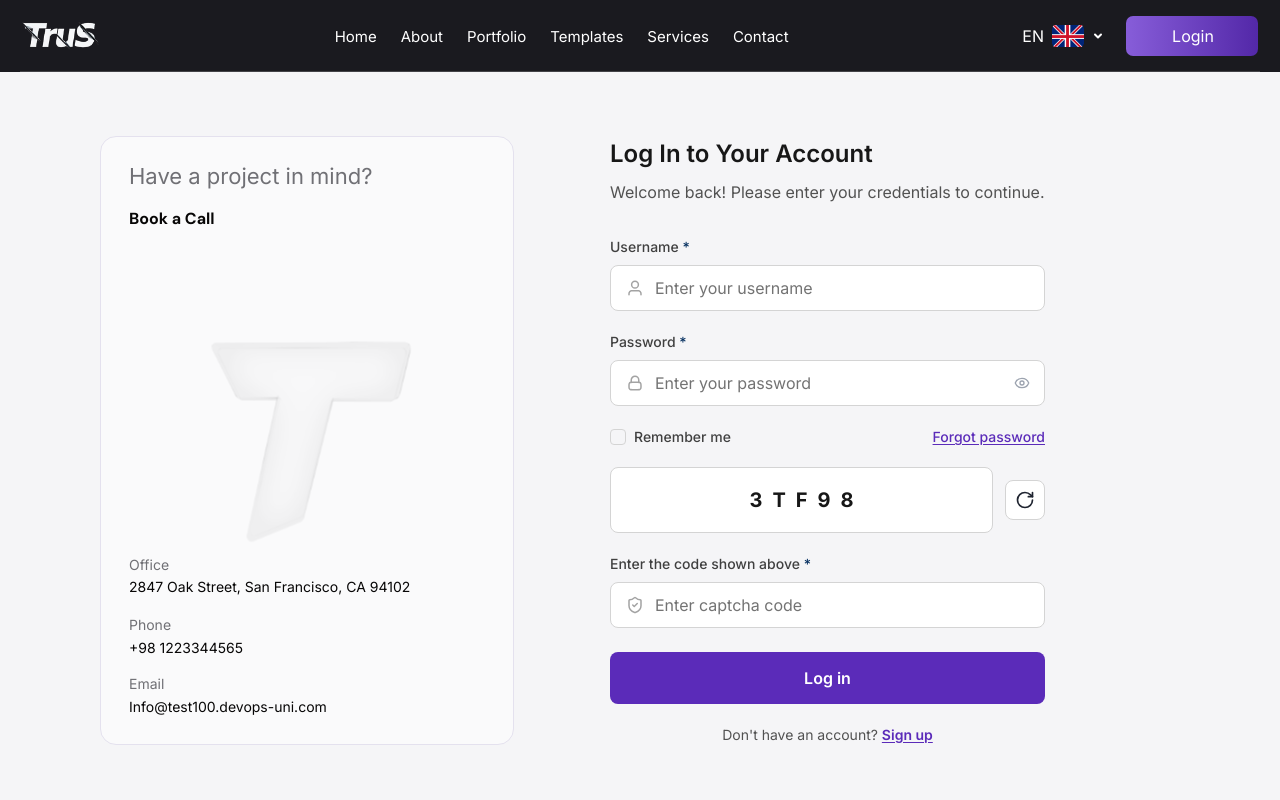
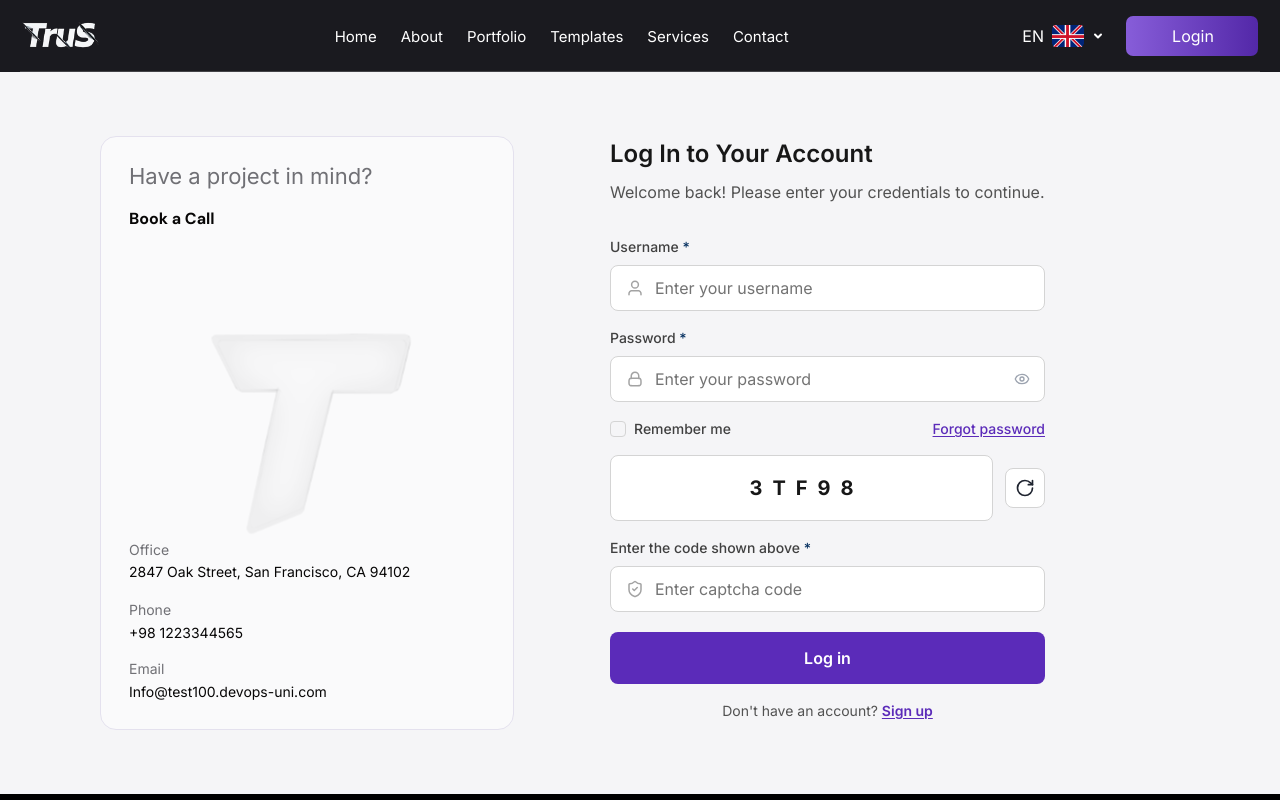
Before and after one commit to shadiiiHz/trus-web-app, a React (Vite) app: page /login in a window 1280 px wide. Shown: the top 800 px of the page. Built offline with nearby package versions, Linux system fonts and the light colour scheme.

Commit message:
fix: :bug: fix login page height

```diff
--- a/src/components/auth/LoginForm.tsx
+++ b/src/components/auth/LoginForm.tsx
@@ -149,7 +149,7 @@ export function LoginForm({ copy }: LoginFormProps) {
   };
 
   return (
-    <form onSubmit={handleSubmit} noValidate className="flex flex-col gap-5">
+    <form onSubmit={handleSubmit} noValidate className="flex flex-col gap-4">
       {/* Username */}
       <div>
         <label
--- a/src/components/auth/LoginInfoCard.tsx
+++ b/src/components/auth/LoginInfoCard.tsx
@@ -30,7 +30,7 @@ export function LoginInfoCard({
   return (
     <div
       className="relative flex h-full flex-col rounded-2xl border border-[#E4E1EE] bg-[#FAFAFB] p-7"
-      style={{ minHeight: "594px" }}
+      style={{ minHeight: "594px", height: "594px" }}
     >
       <p className="text-[22px] leading-none text-[#707075]">{tagline}</p>
 
```
